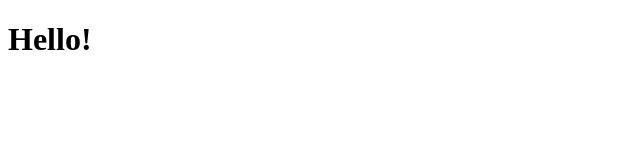
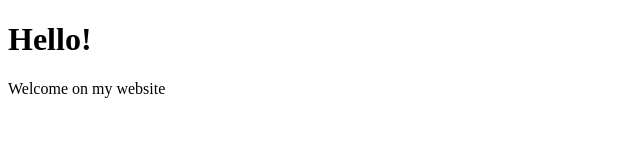
Before and after one commit to koldovsky/lvc208-sample, a plain HTML site: page index.html in a window 1280 px wide. Shown: the whole page, without its empty margins (0-640 px from the left). Drawn offline with Linux system fonts and the light colour scheme.

Commit message:
Added new file

```diff
--- a/index.html
+++ b/index.html
@@ -6,5 +6,6 @@
 </head>
 <body>
     <h1>Hello!</h1>
+    <p>Welcome on my website</p>
 </body>
 </html>
```
